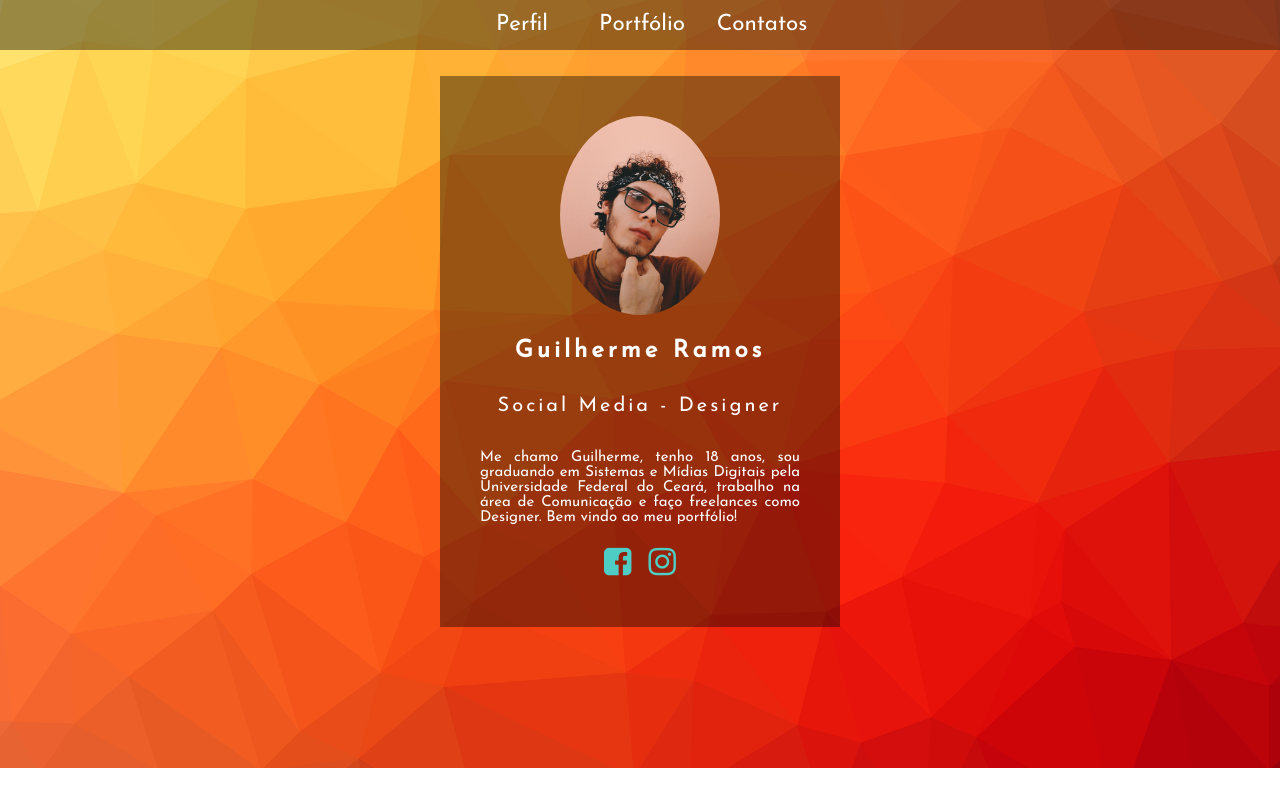
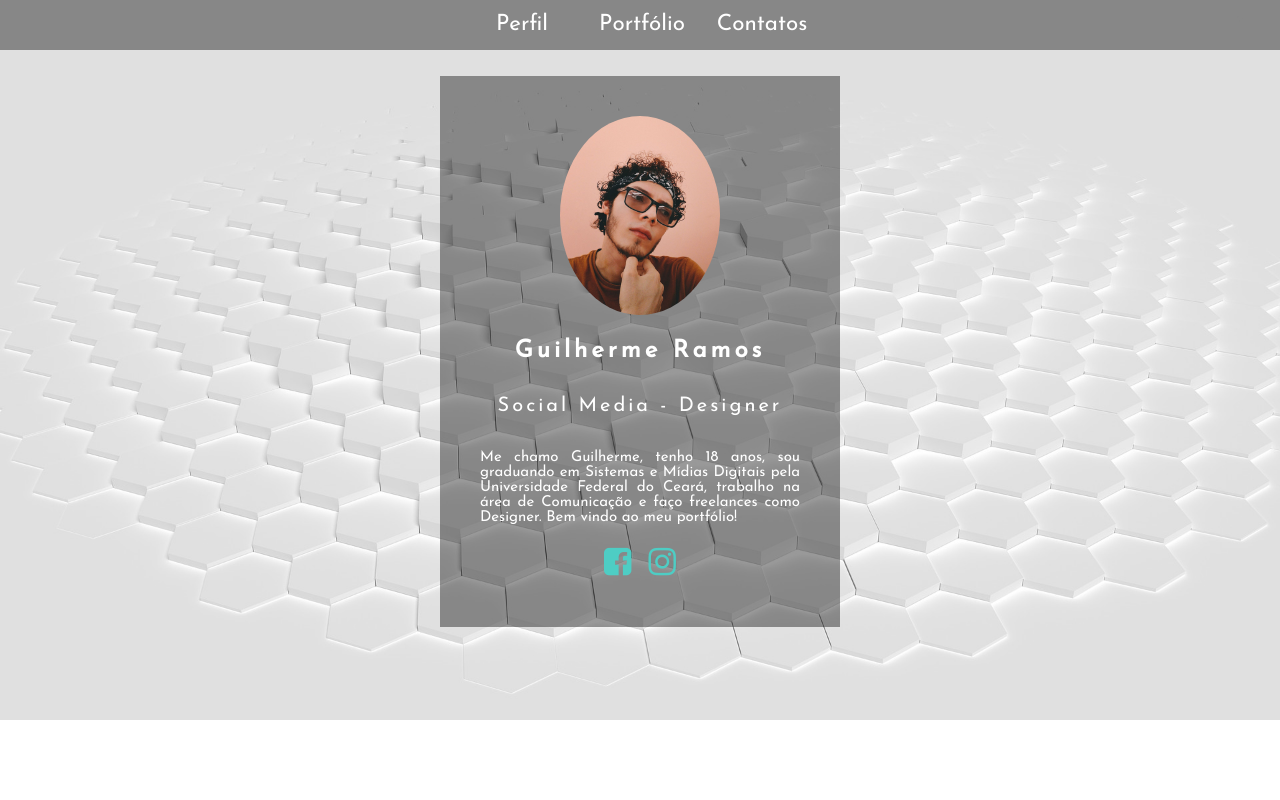
Before and after one commit to gui3005/guilhermeramos, a plain HTML site: page index.html in a window 1280 px wide. Drawn offline with Linux system fonts and the light colour scheme; a web font is replaced by a local one.

Commit message:
Add files via upload

```diff
--- a/style.css
+++ b/style.css
@@ -1,7 +1,7 @@
 body{
   margin: 0;
   padding: 0;
-  background: url(geo.png) no-repeat;
+  background: url(fundo.jpg) no-repeat;
   background-size: cover;
 }
 /*CAIXA DE PERFIL*/
```
Also changed, not shown: fundo.jpg (added).
